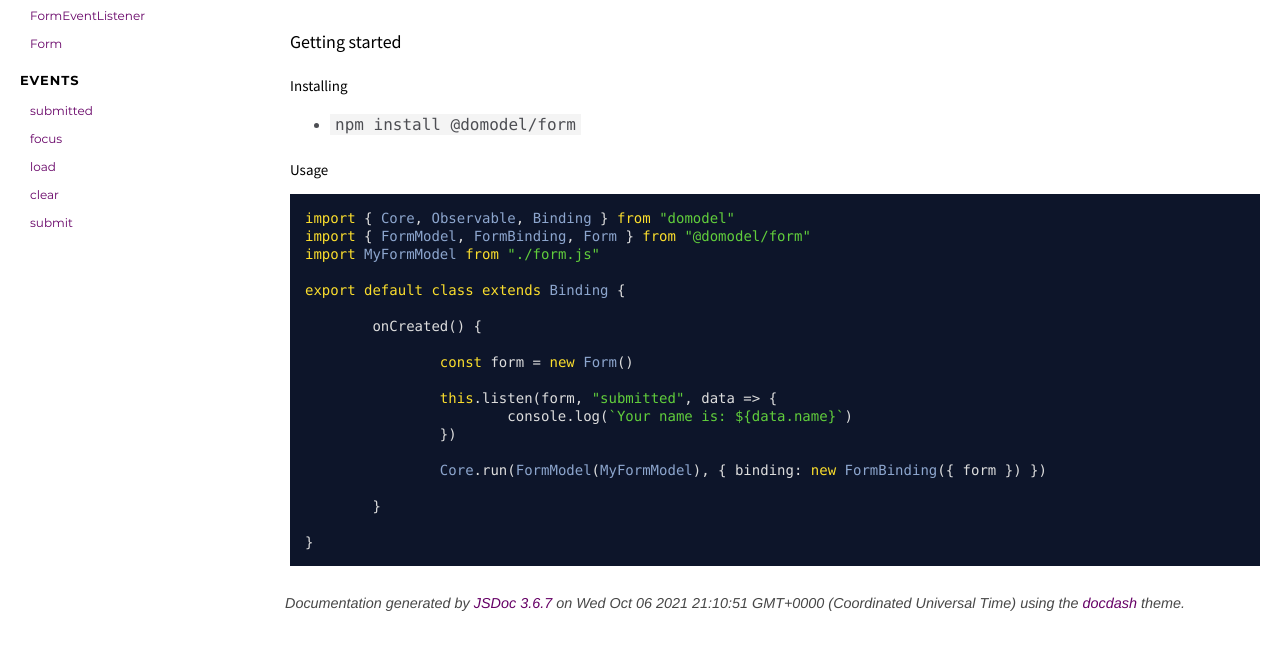
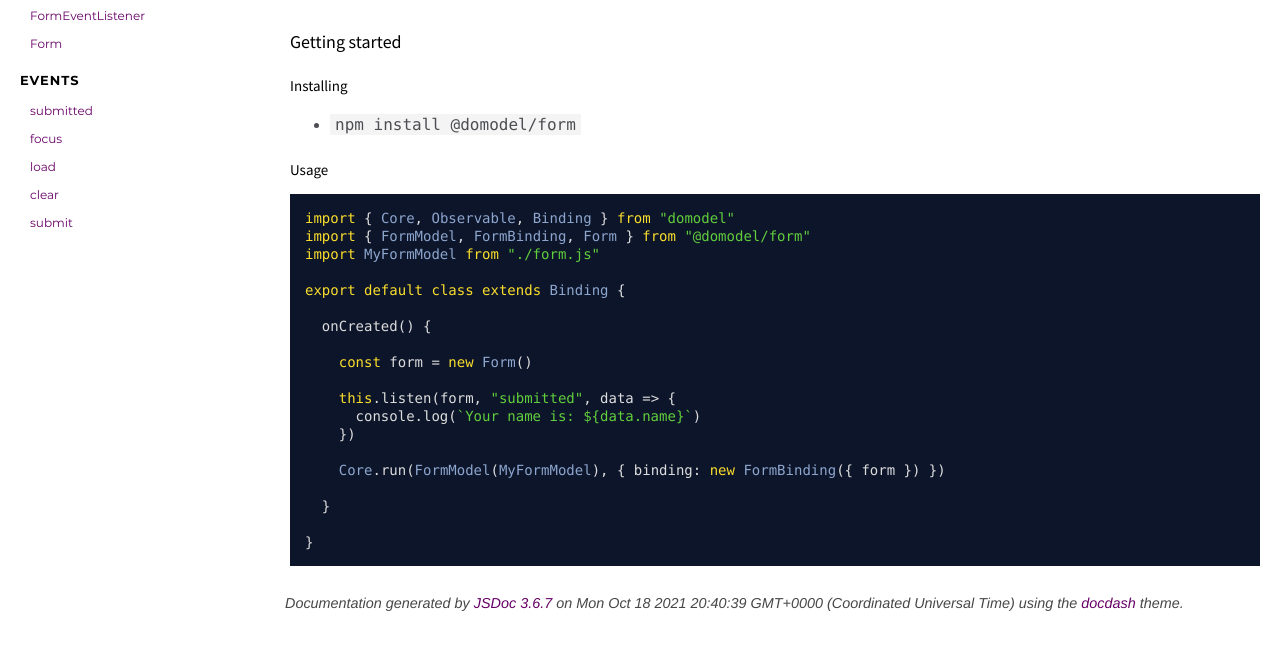
Before and after one commit to thoughtsunificator/domodel-form, a plain HTML site: page index.html in a window 1280 px wide. Shown: the part 146-796 px from the top of the page. Drawn offline with Linux system fonts and the light colour scheme.

Commit message:
Update gh-pages to output generated at 8dca646

```diff
--- a/index.html
+++ b/index.html
@@ -102,7 +102,7 @@ export default class extends Binding {
 <br class="clear">
 
 <footer>
-    Documentation generated by <a href="https://github.com/jsdoc3/jsdoc">JSDoc 3.6.7</a> on Wed Oct 06 2021 21:10:51 GMT+0000 (Coordinated Universal Time) using the <a href="https://github.com/clenemt/docdash">docdash</a> theme.
+    Documentation generated by <a href="https://github.com/jsdoc3/jsdoc">JSDoc 3.6.7</a> on Mon Oct 18 2021 20:40:39 GMT+0000 (Coordinated Universal Time) using the <a href="https://github.com/clenemt/docdash">docdash</a> theme.
 </footer>
 
 <script>prettyPrint();</script>
```
Also changed, not shown: Form.html (+1 -1 lines), FormBinding.html (+1 -1 lines), FormEventListener.html (+1 -1 lines), model_form.binding.js.html (+1 -1 lines), model_form.event.js.html (+1 -1 lines), object_form.js.html (+1 -1 lines). Lines whose indentation alone changed are shown as unchanged.
